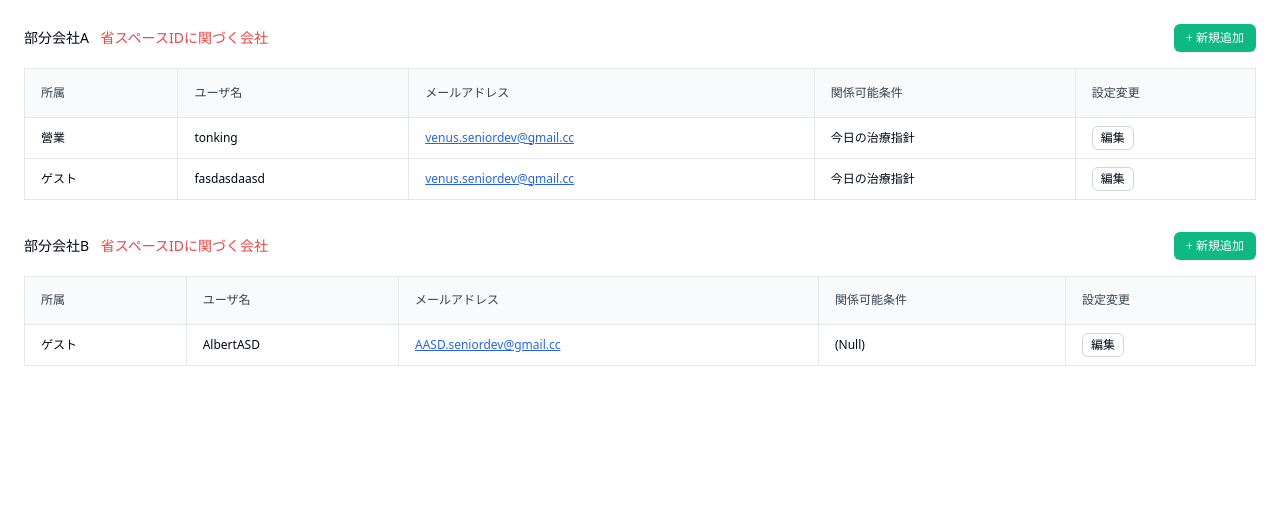
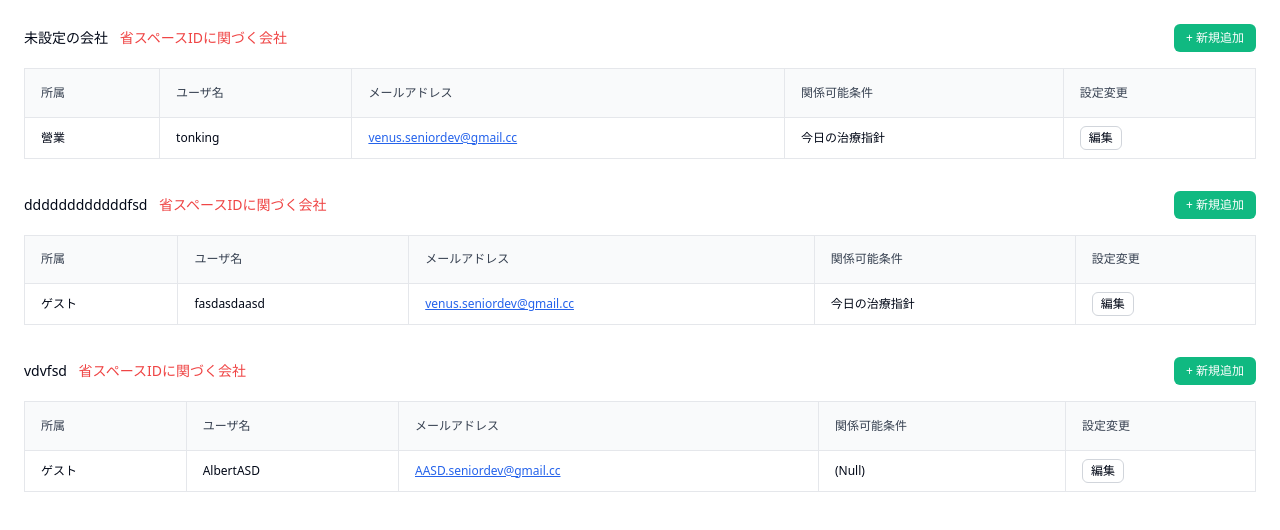
Before and after one commit to infinit-library/quick-shield-protect, a React (Vite) app: page / in a window 1280 px wide. Shown: the top 530 px of the page. Built offline with nearby package versions, Linux system fonts and the light colour scheme.

Commit message:
Refactor: Separate table by company name
Separate the data management table by company name, using the top name from the uploaded file.

```diff
--- a/src/components/DataManagementTable.tsx
+++ b/src/components/DataManagementTable.tsx
@@ -26,7 +26,7 @@ interface UserData {
 }
 
 const DataManagementTable = () => {
-  const companyAData: UserData[] = [
+  const allUserData: UserData[] = [
     {
       id: 17,
       name: "kingfon",
@@ -56,10 +56,7 @@ const DataManagementTable = () => {
       email: "venus.seniordev@gmail.cc",
       created_at: "2025-07-18 14:",
       updated_at: "2025-07-18 14::"
-    }
-  ];
-
-  const companyBData: UserData[] = [
+    },
     {
       id: 19,
       name: "ASD Albert",
@@ -76,6 +73,16 @@ const DataManagementTable = () => {
       updated_at: "2025-07-18 14::"
     }
   ];
+
+  // Group data by company_name
+  const groupedData = allUserData.reduce((acc, user) => {
+    const companyName = user.company_name || "未設定の会社";
+    if (!acc[companyName]) {
+      acc[companyName] = [];
+    }
+    acc[companyName].push(user);
+    return acc;
+  }, {} as Record<string, UserData[]>);
 
   const TableSection = ({ title, data, subtitle }: { title: string; data: UserData[]; subtitle: string }) => (
     <div className="mb-8">
@@ -132,16 +139,14 @@ const DataManagementTable = () => {
 
   return (
     <div className="p-6 bg-white min-h-screen">
-      <TableSection
-        title="部分会社A"
-        subtitle="省スペースIDに関づく会社"
-        data={companyAData}
-      />
-      <TableSection
-        title="部分会社B"
-        subtitle="省スペースIDに関づく会社"
-        data={companyBData}
-      />
+      {Object.entries(groupedData).map(([companyName, users]) => (
+        <TableSection
+          key={companyName}
+          title={companyName || "未設定の会社"}
+          subtitle="省スペースIDに関づく会社"
+          data={users}
+        />
+      ))}
     </div>
   );
 };
```
